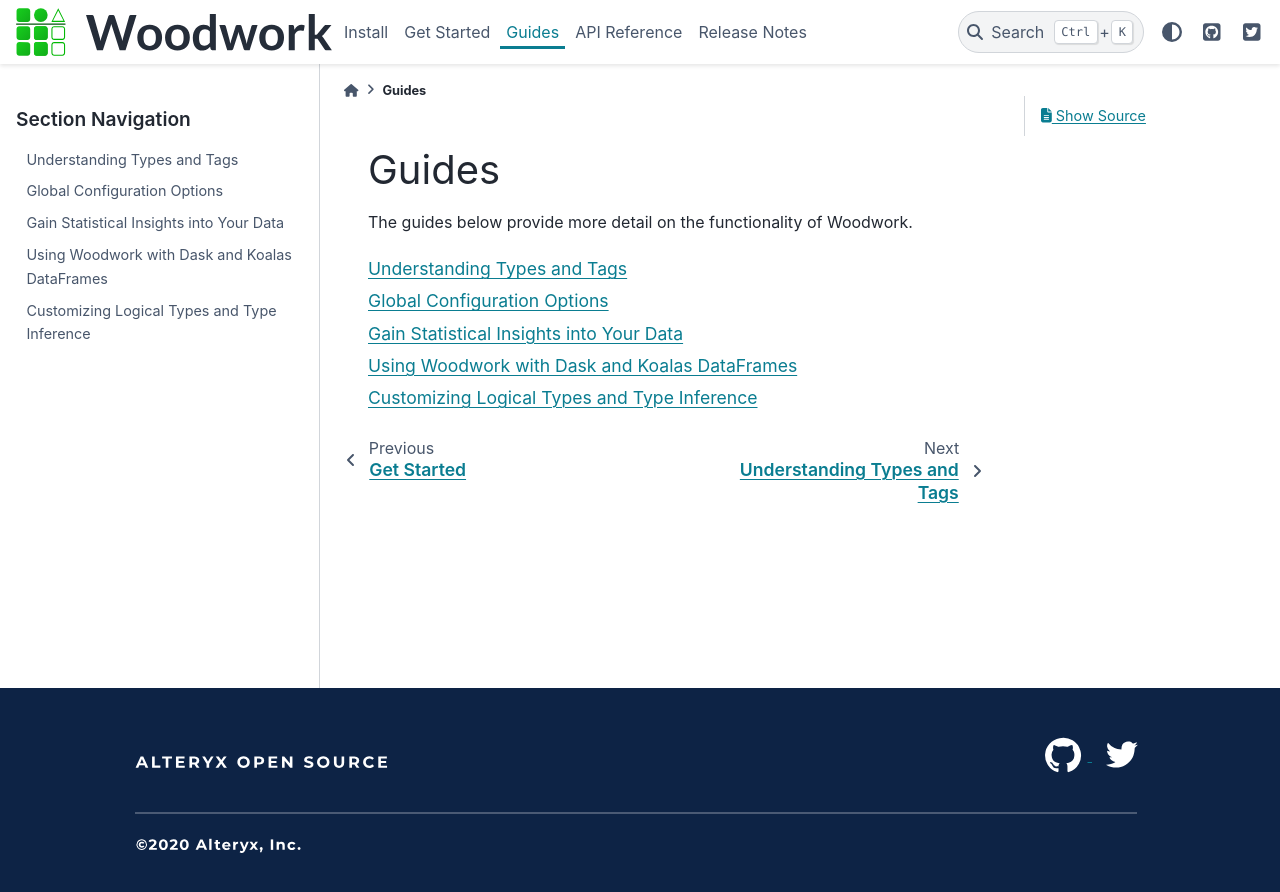
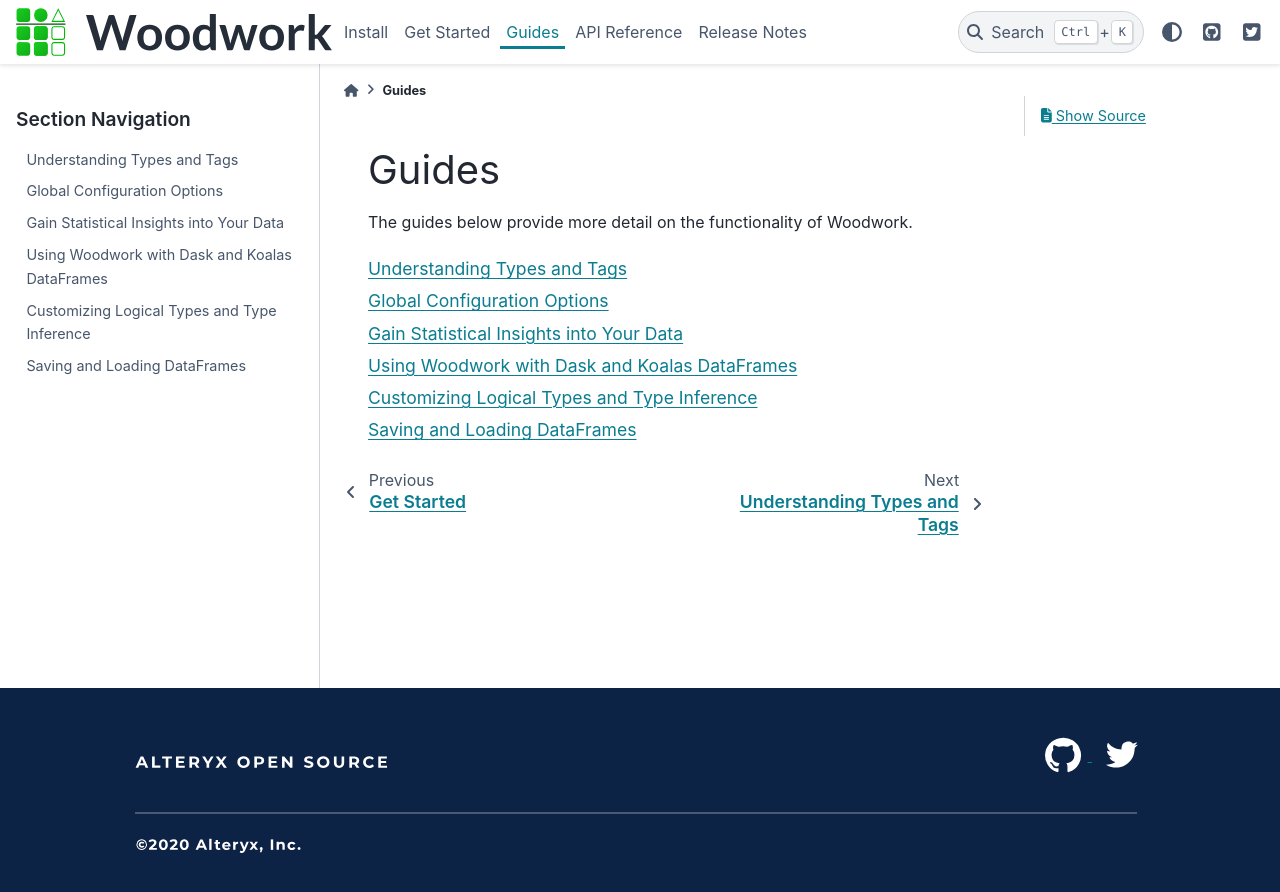
Before and after one commit to alteryx/woodwork, a Sphinx documentation site: the page built from docs/source/guides/guides_index.rst, in a window 1280 px wide. Shown: the top 892 px of the page. Built offline with Sphinx 7.4.7 and the PyData theme 0.15.4, drawn with Linux system fonts in a browser that asks for light colours; comment, search, counter and statistics services are not loaded.

Commit message:
add to guides index

```diff
--- a/docs/source/guides/guides_index.rst
+++ b/docs/source/guides/guides_index.rst
@@ -11,3 +11,4 @@
    statistical_insights
    using_woodwork_with_dask_and_koalas
    custom_types_and_type_inference
+   saving_and_loading_dataframes
```
